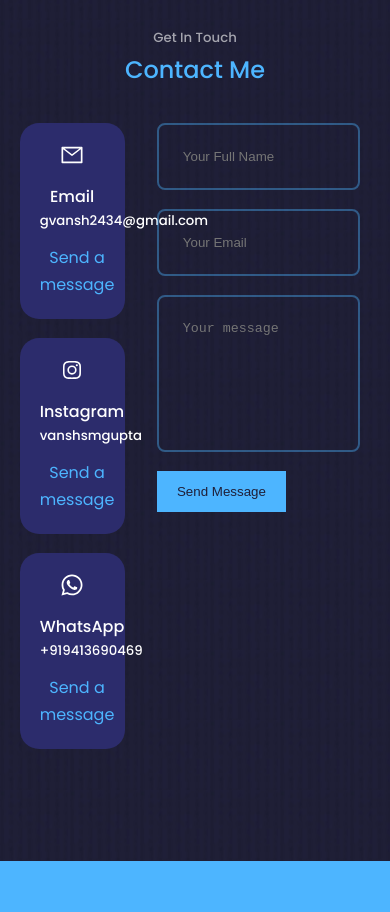
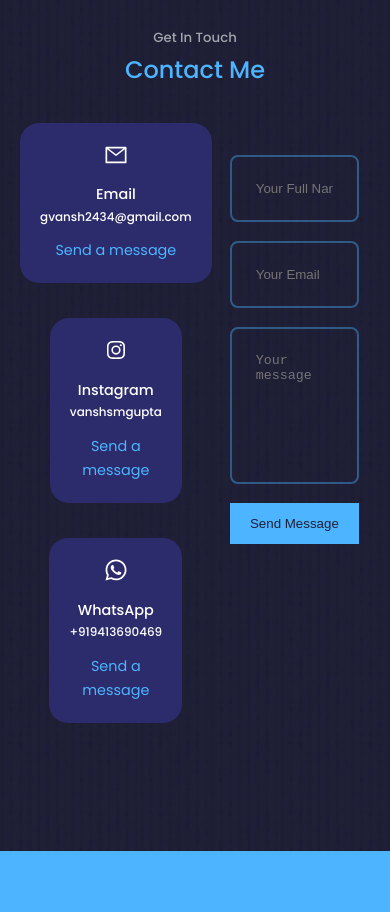
Before and after one commit to vanshsmgupta/portfolio, a React (Create React App) app: page / in a window 390 px wide. Shown: the part 8240-9152 px from the top of the page. Built offline with nearby package versions, Linux system fonts and the light colour scheme.

Commit message:
Update Contact.css

```diff
--- a/src/components/Contact/Contact.css
+++ b/src/components/Contact/Contact.css
@@ -61,8 +61,24 @@ input, textarea {
 
 /* media queries small device */
 
-@media screen and (max-width: 600px){
-    .container.contact__container{
-        width: var(--container-width-sm);
+@media screen and (max-width: 600px) {
+    .contact__options {
+        flex-direction: column; /* Stack items vertically */
+        align-items: center; /* Center items horizontally */
+        text-align: center;
+    }
+
+    .contact__option {
+        font-size: 0.9rem; /* Reduce the font size for smaller screens */
+        white-space: normal; /* Allow text to wrap */
+        overflow: visible;
+        text-overflow: clip; /* Avoid ellipsis and allow text to overflow */
+        margin-bottom: 1rem; /* Add margin between the options to prevent overlapping */
+    }
+
+    form {
+        margin-top: 2rem; /* Add more margin to the top of the form to create more space */
+        margin-left: 3rem; /* Move the form to the left */
+        margin-right: auto;
     }
 }
```
